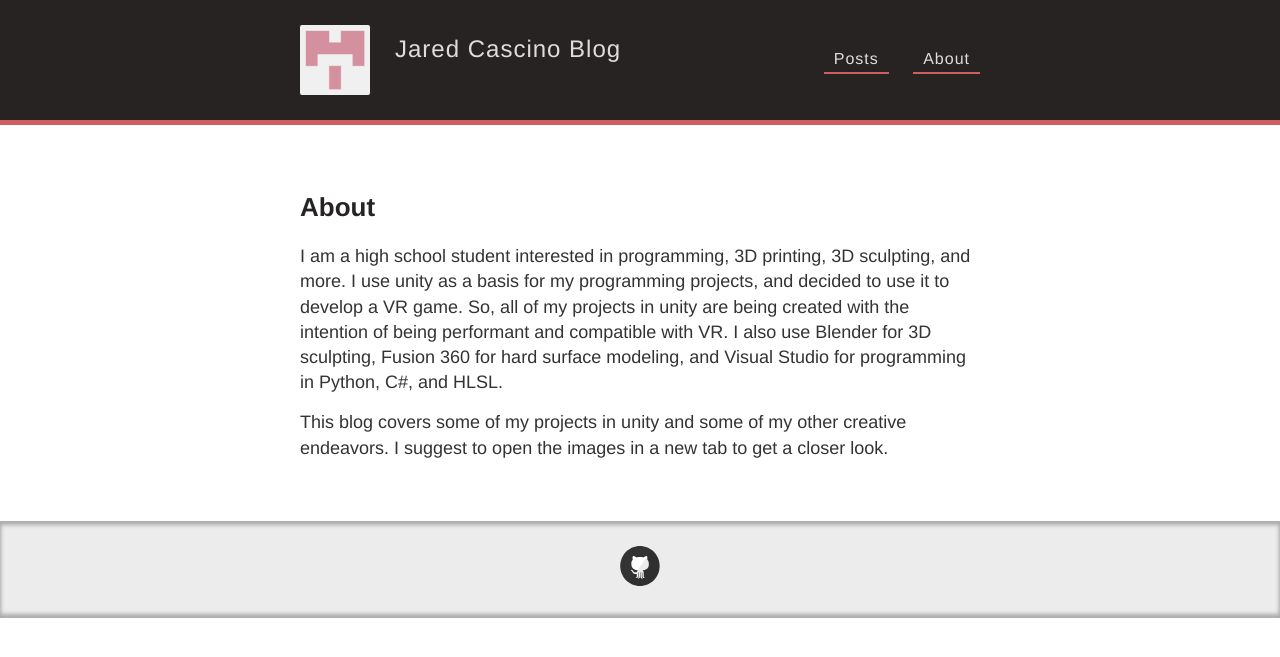
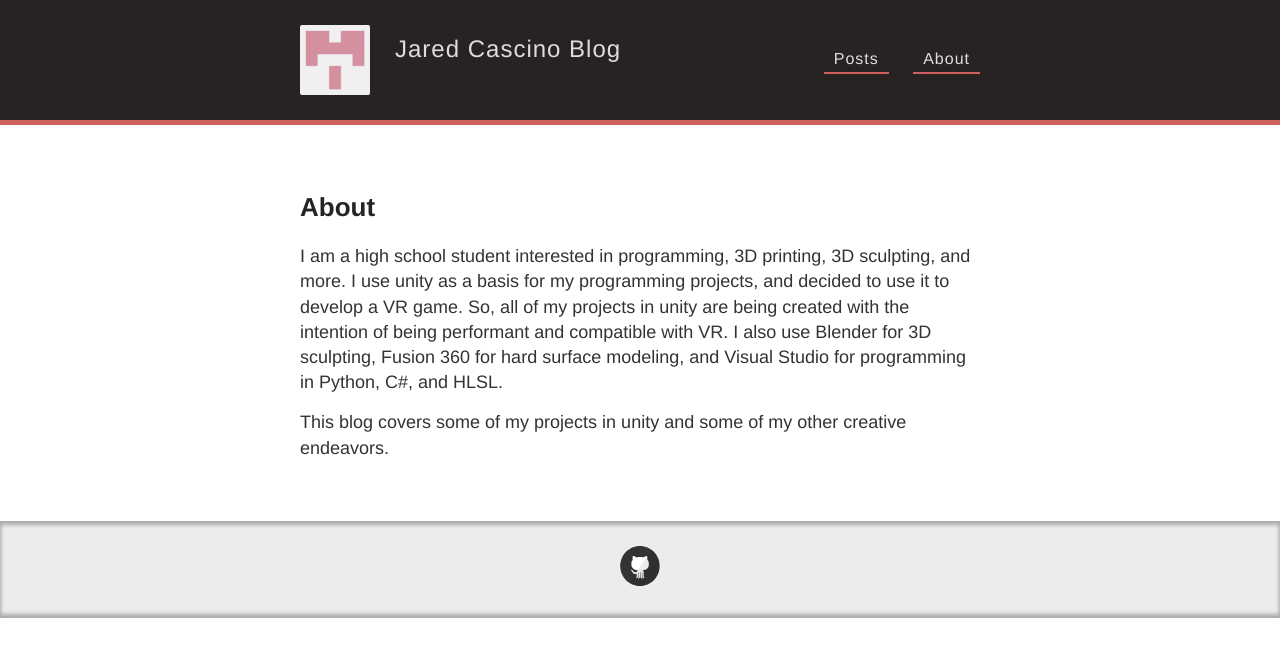
Before and after one commit to jred1/jred1.github.io, a Jekyll site: the page built from about.md, in a window 1280 px wide. Shown: the top 657 px of the page. Built offline with Jekyll 4.4.1, drawn with Linux system fonts in a browser that asks for light colours.

Commit message:
Update about.md

```diff
--- a/about.md
+++ b/about.md
@@ -5,4 +5,4 @@ permalink: /about/
 ---
 I am a high school student interested in programming, 3D printing, 3D sculpting, and more. I use unity as a basis for my programming projects, and decided to use it to develop a VR game. So, all of my projects in unity are being created with the intention of being performant and compatible with VR. I also use Blender for 3D sculpting, Fusion 360 for hard surface modeling, and Visual Studio for programming in Python, C#, and HLSL.
 
-This blog covers some of my projects in unity and some of my other creative endeavors. I suggest to open the images in a new tab to get a closer look.
+This blog covers some of my projects in unity and some of my other creative endeavors.
```
